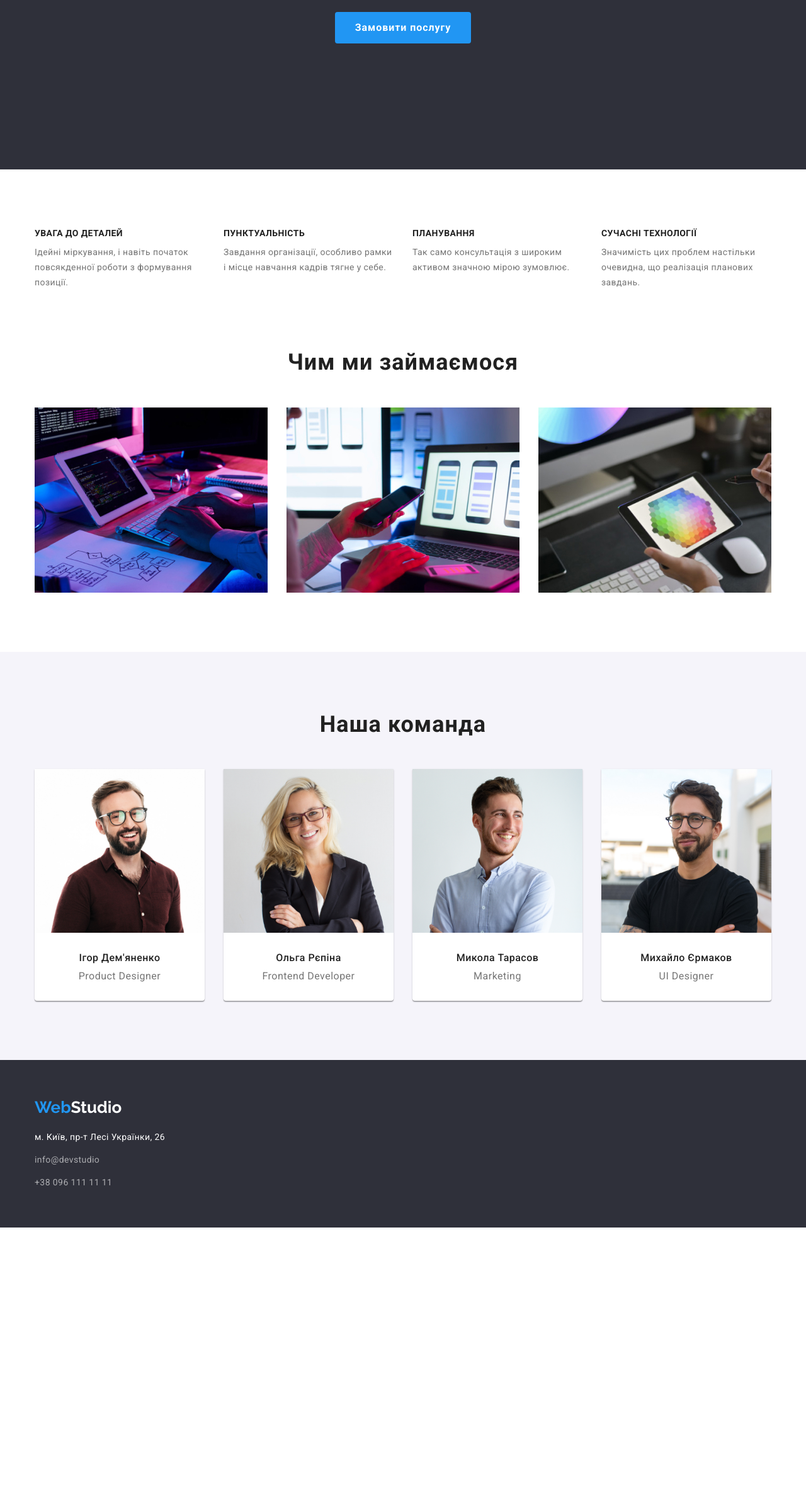
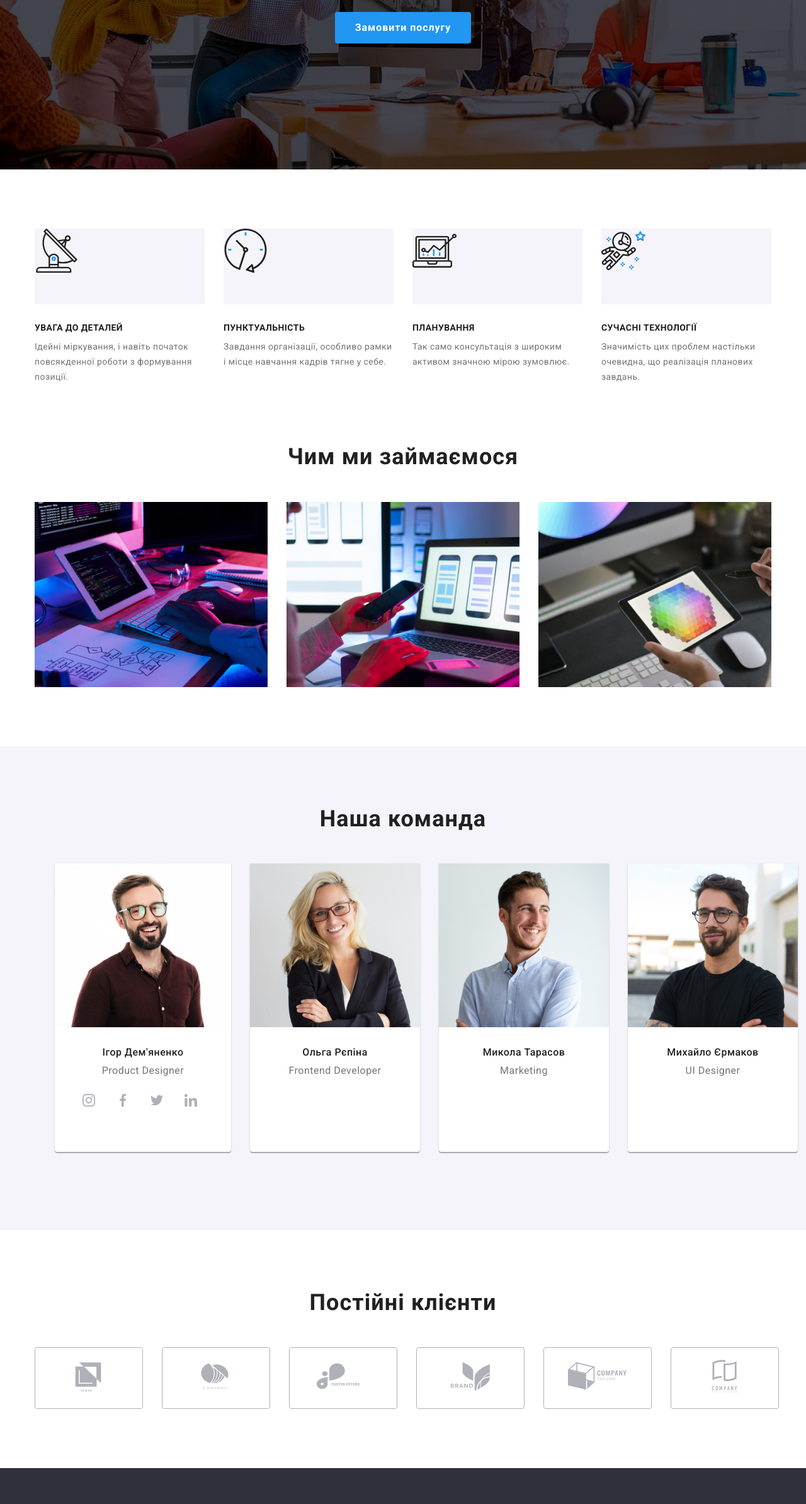
Before and after one commit to V1talquaaa/goit-markup-hw-04, a plain HTML site: page index.html in a window 1280 px wide. Shown: the part 412-2800 px from the top of the page at 63% size. Before the commit the page ends 2361 px from the top, so only its background shows below. Drawn offline with nearby package versions, Linux system fonts and the light colour scheme.

Commit message:
added hero background image

```diff
--- a/css/styles.css
+++ b/css/styles.css
@@ -101,7 +101,7 @@ img {
     color: var(--secondary-color);
 }
 
-.nav-menu. .nav-link.current {
+.nav-menu .nav-link.current {
     color: var(--secondary-color);
 }
 
@@ -120,18 +120,27 @@ align-items: center;
 .nav-telephone {
     display: block;
 }
-
+.nav-email,
+ .nav-telephone {
+    margin-left: 10px;
+}
 
 .header-contacts {
 
     display: flex;
 
 }
+
+.header-cont-items {
+    display: flex;
+    align-items: center;
+
+}
 .contacts-margin {
     margin-left: auto;
 }
 .header-contacts > li:not(:last-child) {
-    margin-right: 50px;
+    margin-right: 30px;
 }
 .nav-email,
 .nav-telephone {
@@ -142,12 +151,23 @@ align-items: center;
     color: var(--additional-color);
 }
 
+.header-icon {
+    fill: currentColor;
+    margin-right: 10px;
+}
 
 /* -------------------hero------------------------- */
 .hero {
-    background-color: #2F303A;
     padding: 200px 0;
     text-align: center;
+    background-image: linear-gradient(to right,
+            rgba(0, 0, 0, 0.5),
+            rgba(0, 0, 0, 0.5)
+            ),
+    url(../images/hero.jpg);
+    background-color: rgba(47, 48, 58, 0.4);
+    background-size: cover;
+    background-position: center;
 
 }
 
@@ -192,11 +212,41 @@ padding-top: 94px;
     display: flex;
 
 }
+/* --------------------TEST----------------------------- */
+
+
+/* ----------------TEST--------------------------- */
+
+.advantages-item::before {
+    display: block;
+    content: "";
+    height: 120px;
+    margin-bottom: 30px;
+
+    background-color: #F5F4FA;
+
+}
+
+.icon-attention::before {
+    background-image: url("../images/antenna.svg");
+
+}
+
+.icon-punctuality::before {
+    background-image: url("../images/clock.svg");
+}
+
+.icon-planning::before {
+    background-image: url("../images/diagram.svg");
+}
+
+.icon-technology::before {
+    background-image: url("../images/astronaut.svg");
+}
 
 .advantages-list li:not(:last-child) {
     padding-right: 30px;
 }
-
 .advantages-title {
     padding-bottom: 10px;
 
@@ -285,7 +335,69 @@ background-color: #F5F4FA;
     letter-spacing: 0.03em;
     color: var(--additional-color);
 }
+.team-list {
+    margin: 16px 32px 30px;
+}
 
+.icon-link {
+    display:block;
+    width: 44px;
+    height: 44px;
+    margin-right: 10px;
+    border-radius: 50%;
+    padding: 12px;
+
+}
+.icon-link:hover {
+    background-color: var(--secondary-color);
+    fill: #FFFFFF
+}
+.icon-soc {
+    fill: #AFB1B8;
+}
+.icon-soc:hover {
+    fill: #FFFFFF
+}
+
+/* ---------clients----------- */
+.clients {
+    padding: 94px 0;
+}
+.clients-title {
+        margin-bottom: 50px;
+        text-align: center;
+
+        font-size: 36px;
+        line-height: 1.17;
+        letter-spacing: 0.03em;
+        color: var(--main-color);
+}
+.clients-list {
+    display: flex;
+}
+.icon-clients {
+fill: #AFB1B8;
+}
+.icon-clients:hover {
+    fill: var(--secondary-color);
+}
+
+.clients-item {
+
+
+}
+.clients-item:not(:last-child) {
+    margin-right: 30px;
+}
+.clients-link {
+    display: inline-block;
+    padding: 16px 32px;
+    border: solid 1px #AFB1B8;
+    border-radius: 4px;
+}
+.clients-link:hover {
+    color: var(--secondary-color);
+}
 /* ---------------------footer--------------------------- */
 .footer {
     background-color: #2F303A;
--- a/index.html
+++ b/index.html
@@ -29,8 +29,20 @@
         </nav>
         <div class="contacts-margin">
         <ul class="header-contacts list">
-            <li class="header-cont-items"><a class="nav-email link" href="mailto:info@devstudio">info@devstudio</a></li>
-            <li class="header-cont-items"><a class="nav-telephone link" href="tel:+380961111111">+38 096 111 11 11</a></li>
+            <li class="header-cont-items">
+
+                <a class="nav-email link" href="mailto:info@devstudio">
+                    <svg width="16" height="12" class="header-icon">
+                    <use href="./images/icons.svg#icon-envelope"></use>
+                </svg>info@devstudio</a>
+            </li>
+            <li class="header-cont-items">
+                <a class="nav-telephone link" href="tel:+380961111111">
+                <svg width="10" height="16" class="header-icon">
+                    <use href="./images/icons.svg#icon-smartphone"></use>
+                </svg>
+                    +38 096 111 11 11</a>
+            </li>
         </ul>
         </div>
         </div>
@@ -48,19 +60,19 @@
         <section class="advantages">
             <div class="container">
             <ul class="advantages-list list">
-                <li>
+                <li class="advantages-item icon-attention">
                     <h3 class="advantages-title">УВАГА ДО ДЕТАЛЕЙ</h3>
                     <p class="advantages-descr">Ідейні міркування, і навіть початок повсякденної роботи з формування позиції.</p>
                 </li>
-                <li>
+                <li class="advantages-item icon-punctuality">
                     <h3 class="advantages-title">ПУНКТУАЛЬНІСТЬ</h3>
                     <p class="advantages-descr">Завдання організації, особливо рамки і місце навчання кадрів тягне у себе.</p>
                 </li>
-                <li>
+                <li class="advantages-item icon-planning">
                     <h3 class="advantages-title">ПЛАНУВАННЯ</h3>
                     <p class="advantages-descr">Так само консультація з широким активом значною мірою зумовлює.</p>
                 </li>
-                <li>
+               <li class="advantages-item icon-technology">
                     <h3 class="advantages-title">СУЧАСНІ ТЕХНОЛОГІЇ</h3>
                     <p class="advantages-descr">Значимість цих проблем настільки очевидна, що реалізація планових завдань.</p>
                 </li>
@@ -92,6 +104,29 @@
                     <div class="team-card">
                     <h3 class="team-member">Ігор Дем'яненко</h3>
                     <p class="team-member-position">Product Designer</p>
+                    <ul class="team-list list">
+                        <li class="icon-team-item"><a href="" class="icon-link link">
+                            <svg class="icon-soc" width="20" height="20px">
+                                <use href="./images/icons.svg#icon-instagram"></use>
+                            </svg>
+                        </a>
+                        </li>
+                        <li class="icon-team-item"><a href="" class="icon-link link">
+                            <svg class="icon-soc" width="20" height="20px">
+                                <use href="./images/icons.svg#icon-facebook"></use>
+                            </svg>
+                        </a></li>
+                        <li class="icon-team-item"><a href="" class="icon-link link">
+                            <svg class="icon-soc" width="20" height="20px">
+                                <use href="./images/icons.svg#icon-twitter"></use>
+                            </svg>
+                        </a></li>
+                        <li class="icon-team-item"><a href="" class="icon-link link">
+                            <svg class="icon-soc" width="20" height="20px">
+                                <use href="./images/icons.svg#icon-linkedin"></use>
+                            </svg>
+                        </a></li>
+                    </ul>
                     </div>
                 </li>
                 <li class="team-item">
@@ -118,6 +153,45 @@
             </ul>
             </div>
         </section>
+        <section class="clients">
+            <div class="container">
+            <h2 class="clients-title title">Постійні клієнти</h2>
+            <ul class="clients-list list">
+                <li class="clients-item"><a class="clients-link link" href="">
+                    <svg class="icon-clients" width="106" height="60">
+                        <use href="./images/icons.svg#icon-Logo1"></use>
+                    </svg>
+                </a>
+            </li>
+                <li class="clients-item"><a class="clients-link link" href="">
+                    <svg class="icon-clients" width="106" height="60">
+                    <use href="./images/icons.svg#icon-Logo2"></use>
+                </svg>
+            </a>
+            </li>
+                <li class="clients-item"><a class="clients-link link" href="">
+                    <svg class="icon-clients" width="106" height="60">
+                    <use href="./images/icons.svg#icon-Logo3"></use>
+                </svg>
+            </a></li>
+                <li class="clients-item"><a class="clients-link link" href="">
+                    <svg class="icon-clients" width="106" height="60">
+                    <use href="./images/icons.svg#icon-Logo4"></use>
+                </svg></a>
+            </li>
+                <li class="clients-item"><a class="clients-link link" href="">
+                    <svg class="icon-clients" width="106" height="60">
+                    <use href="./images/icons.svg#icon-Logo5"></use>
+                </svg></a>
+            </li>
+                <li class="clients-item"><a class="clients-link link" href="">
+                    <svg class="icon-clients" width="106" height="60">
+                    <use href="./images/icons.svg#icon-Logo6"></use>
+                </svg></a>
+            </li>
+            </ul>
+            </div>
+        </section>
     </main>
     <footer class="footer">
         <div class="container">
```
Also changed, not shown: images/antenna.svg (added), images/astronaut.svg (added), images/clock.svg (added), images/diagram.svg (added), images/hero.jpg (added), images/icons.svg (added).
